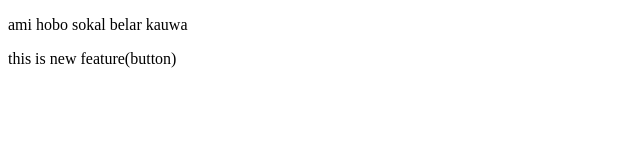
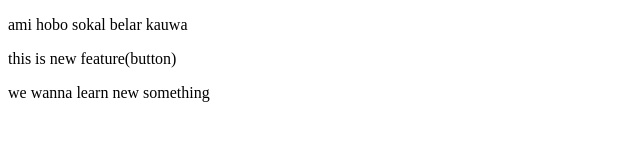
Before and after one commit to Milon0035/local-repo, a plain HTML site: page index.html in a window 1280 px wide. Shown: the whole page, without its empty margins (0-640 px from the left). Drawn offline with Linux system fonts and the light colour scheme.

Commit message:
add new line

```diff
--- a/index.html
+++ b/index.html
@@ -8,5 +8,6 @@
 <body>
     <p>ami hobo sokal belar kauwa</p>
     <p>this is new feature(button)</p>
+    <p>we wanna learn new something</p>
 </body>
 </html>
```
